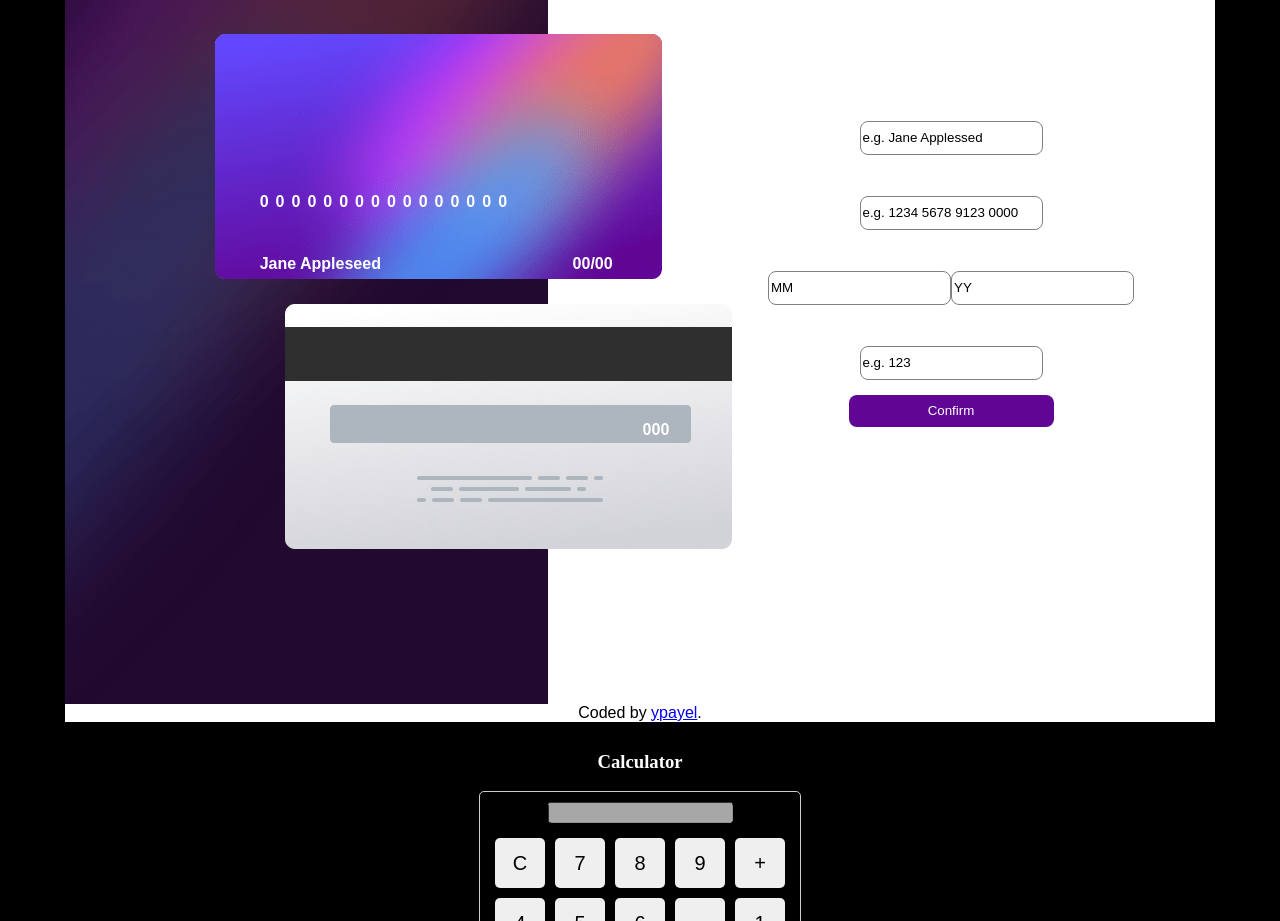
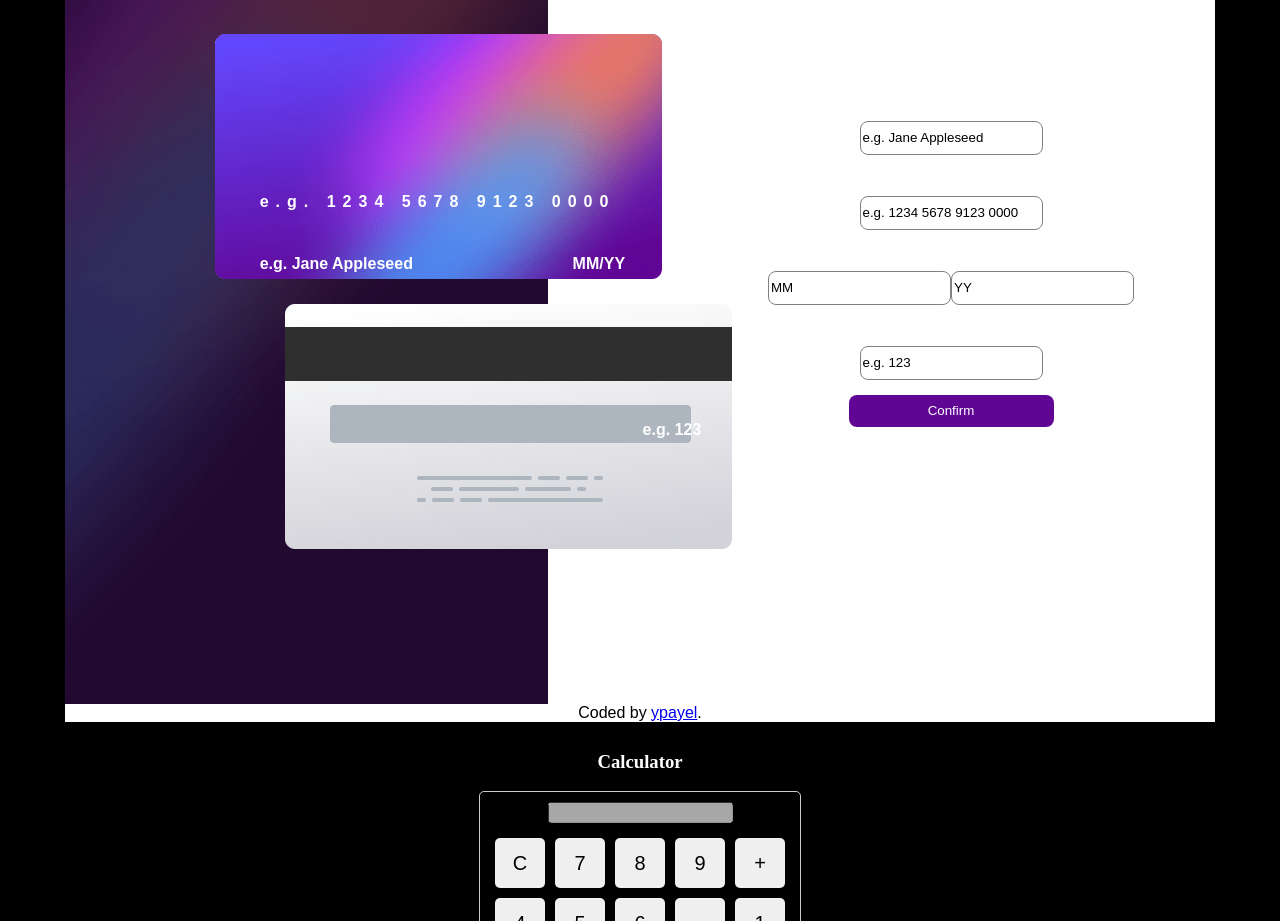
Before and after one commit to ypayel/My_website, a React (Create React App) app in the folder my-website/: page /projects in a window 1280 px wide. Shown: the part 2580-3501 px from the top of the page. Built offline with nearby package versions, Linux system fonts and the light colour scheme; no server answers.

Commit message:
Calculator and Inoputs in CreditCard
fixed

```diff
--- a/my-website/src/components/Projects/Calculator/Calculator.scss
+++ b/my-website/src/components/Projects/Calculator/Calculator.scss
@@ -7,7 +7,7 @@
     padding: 10px;
   }
 
-  .buttons {
+  .buttons-calculator {
     margin-top: 10px;
   }
 
--- a/my-website/src/components/Projects/Calculator/Calculator.tsx
+++ b/my-website/src/components/Projects/Calculator/Calculator.tsx
@@ -1,13 +1,13 @@
+import { useEffect, useLayoutEffect, useRef } from "react";
 import "./Calculator.scss";
 
 class CalculatorClass {
-    display: HTMLInputElement | null;
+    display: HTMLInputElement | null = null;
     currentOperand: string = '';
     previousOperand: string = '';
     operation: string | undefined;
 
     constructor() {
-        this.display = document.getElementById('display') as HTMLInputElement;
         this.clear();
     }
 
@@ -63,20 +63,25 @@ class CalculatorClass {
     }
 
     updateDisplay() {
+        if (!this.display) {
+            this.display = document.getElementById('display') as HTMLInputElement;
+        }
         if (this.display) {
             this.display.value = this.currentOperand;
         }
     }
 }
 
-const calculator = new CalculatorClass();
 
 export const Calculator = () => {
+    const calculatorRef = useRef(new CalculatorClass());
+
+    const calculator = calculatorRef.current;
+
     return (
-        <>
         <div className="calculator">
             <input type="text" id="display" disabled />
-                <div className="buttons">
+            <div className="buttons-calculator">
                 <button onClick={() => calculator.clear()} className="button-class">C</button>
                 <button onClick={() => calculator.appendNumber('7')} className="button-class">7</button>
                 <button onClick={() => calculator.appendNumber('8')} className="button-class">8</button>
@@ -96,7 +101,6 @@ export const Calculator = () => {
                 <button onClick={() => calculator.appendOperator('/')} className="button-class">/</button>
             </div>
         </div>
-        </>
     );
 };
 
--- a/my-website/src/components/Projects/CreditCard/CreaditCard.tsx
+++ b/my-website/src/components/Projects/CreditCard/CreaditCard.tsx
@@ -1,5 +1,14 @@
-import "./CreditCard.scss"
+import React, { useState } from "react";
+import "./CreditCard.scss";
+
 export const CreditCard = () => {
+
+    const [cardName, setCardName] = useState("e.g. Jane Appleseed");
+    const [cardNumber, setCardNumber] = useState("e.g. 1234 5678 9123 0000");
+    const [expMonth, setExpMonth] = useState("MM");
+    const [expYear, setExpYear] = useState("YY");
+    const [cvc, setCvc] = useState("e.g. 123");
+
     return (
         <>
             <div className="main-conteiner-content">
@@ -7,13 +16,13 @@ export const CreditCard = () => {
                     <img src="images/bg-main-desktop.png" alt="background-image" className="background-image" />
                     <div className="front-card">
                         <img src="./images/bg-card-front.png" alt="card" className="front-card-image" />
-                        <h4 className="number-front">0000000000000000</h4>
-                        <h4 className="name">Jane Appleseed</h4>
-                        <h4 className="mounth-card">00/00</h4>
+                        <h4 className="number-front">{cardNumber}</h4>
+                        <h4 className="name">{cardName}</h4>
+                        <h4 className="mounth-card">{expMonth}/{expYear}</h4>
                     </div>
                     <div className="back-card">
                         <img src="images/bg-card-back.png" alt="card" className="back-card-image" />
-                        <h4 className="cvc-card">000</h4>
+                        <h4 className="cvc-card">{cvc}</h4>
                     </div>
                     <div className="form-conteiner">
                         <form className="card-form">
@@ -21,28 +30,57 @@ export const CreditCard = () => {
                                 <div className="name-input">
                                     <label htmlFor="first-input">
                                         <p className="card-name">CARDHOLDER NAME</p>
-                                    <input type="text" value="e.g. Jane Applessed" className="first-input" />
+                                        <input
+                                            type="text"
+                                            value={cardName}
+                                            onChange={(e) => setCardName(e.target.value)}
+                                            className="first-input"
+                                        />
                                     </label>
                                 </div>
                                 <div className="card-number-input">
                                     <p className="card-number">CARD NUMBER</p>
                                     <label htmlFor="second-input">
-                                    <input type="text" value="e.g. 1234 5678 9123 0000" className="second-input" maxLength={16} />
+                                        <input
+                                            type="text"
+                                            value={cardNumber}
+                                            onChange={(e) => setCardNumber(e.target.value)}
+                                            className="second-input"
+                                            maxLength={16}
+                                        />
                                     </label>
                                 </div>
                                 <div className="data-input">
                                     <p className="data">EXP. DATE (MM/YY)</p>
                                     <label htmlFor="third-input">
-                                    <input type="text" value="MM" className="third-input" maxLength={2} />
+                                        <input
+                                            type="text"
+                                            value={expMonth}
+                                            onChange={(e) => setExpMonth(e.target.value)}
+                                            className="third-input"
+                                            maxLength={2}
+                                        />
                                     </label>
                                     <label htmlFor="four-input">
-                                    <input type="text" value="YY" className="four-input" maxLength={4} />
+                                        <input
+                                            type="text"
+                                            value={expYear}
+                                            onChange={(e) => setExpYear(e.target.value)}
+                                            className="four-input"
+                                            maxLength={4}
+                                        />
                                     </label>
                                 </div>
                                 <div className="cvc-input">
                                     <p className="cvc">CVC</p>
                                     <label htmlFor="five-input">
-                                    <input type="text" value="e.g. 123" className="five-input" maxLength={3} />
+                                        <input
+                                            type="text"
+                                            value={cvc}
+                                            onChange={(e) => setCvc(e.target.value)}
+                                            className="five-input"
+                                            maxLength={3}
+                                        />
                                     </label>
                                 </div>
                                 <div className="button-confirm">
@@ -50,7 +88,6 @@ export const CreditCard = () => {
                                 </div>
                             </div>
                         </form>
-
                     </div>
                 </div>
 
@@ -60,9 +97,8 @@ export const CreditCard = () => {
                     </div>
                 </div>
             </div>
-
         </>
-    )
+    );
 }
 
 export default CreditCard;
```
Lines whose indentation alone changed are shown as unchanged.
